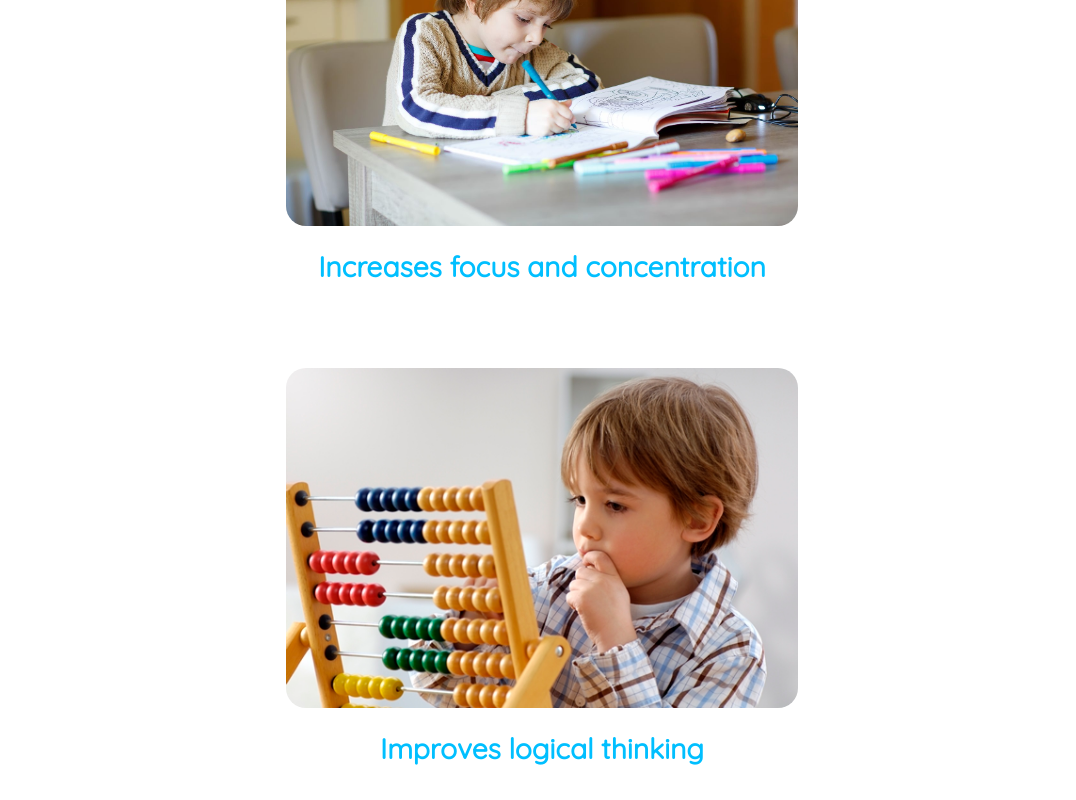
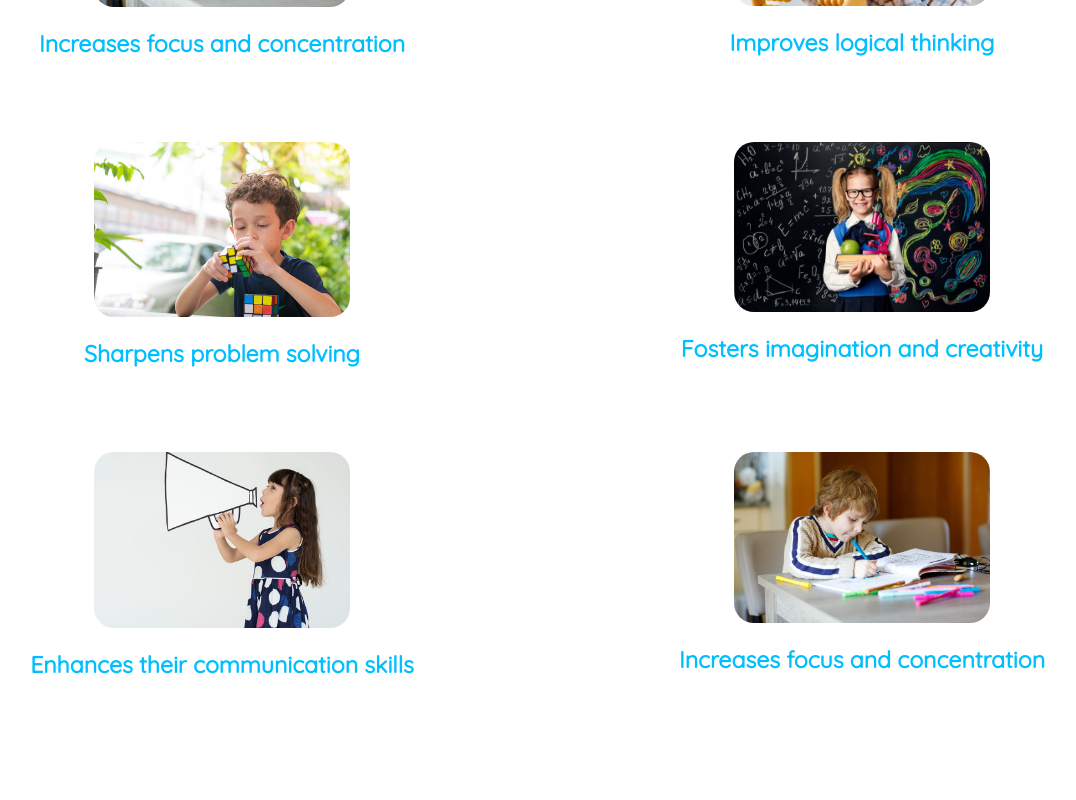
Before and after one commit to shree675/coderskid, a React (Create React App) app: page / in a window 1280 px wide. Shown: the part 3300-4100 px from the top of the page, without its empty margins (98-1174 px from the left). Built offline with nearby package versions, Linux system fonts and the light colour scheme; no server answers.

Commit message:
added flex

```diff
--- a/src/App.css
+++ b/src/App.css
@@ -482,8 +482,12 @@ li {
   border-radius: 20px;
 }
 
+.future-card {
+  display: flex;
+}
+
 .future-content {
-  font-size: 2.2vw;
+  font-size: 1.8vw;
   /* font-family:'Segoe UI', Tahoma, Geneva, Verdana, sans-serif; */
   font-family: 'Quicksand';
   font-weight: bold;
--- a/src/components/homepage.js
+++ b/src/components/homepage.js
@@ -252,6 +252,7 @@ class HomePage extends Component {
                     <div className="future-card">
                         <br></br>
                         <br></br>
+                        <div style={{flex: `1`}}>
                         <img src={focus} className="future-img"></img>
                         <ScrollAnimation
                             animateIn='animate__slideInUp'
@@ -259,7 +260,10 @@ class HomePage extends Component {
                             duration='0.5'
                             >
                         <div className="future-content">Increases focus and concentration</div>
+
                         </ScrollAnimation>
+                        </div>
+                        <div style={{flex: `1`}}>
                         <img src={logic} className="future-img"></img>
                         <ScrollAnimation
                             animateIn='animate__slideInUp'
@@ -268,6 +272,10 @@ class HomePage extends Component {
                             >
                         <div className="future-content">Improves logical thinking</div>
                         </ScrollAnimation>
+                        </div>
+                        </div>
+                        <div className="future-card">
+                        <div style={{flex: `1`}}>
                         <img src={solve} className="future-img"></img>
                         <ScrollAnimation
                             animateIn='animate__slideInUp'
@@ -276,6 +284,8 @@ class HomePage extends Component {
                             >
                         <div className="future-content">Sharpens problem solving</div>
                         </ScrollAnimation>
+                        </div>
+                        <div style={{flex: `1`}}>
                         <img src={creative} className="future-img"></img>
                         <ScrollAnimation
                             animateIn='animate__slideInUp'
@@ -284,6 +294,10 @@ class HomePage extends Component {
                             >
                         <div className="future-content">Fosters imagination and creativity</div>
                         </ScrollAnimation>
+                        </div>
+                        </div>
+                        <div className="future-card">
+                        <div style={{flex: `1`}}>
                         <img src={speak} className="future-img"></img>
                         <ScrollAnimation
                             animateIn='animate__slideInUp'
@@ -292,16 +306,28 @@ class HomePage extends Component {
                             >
                         <div className="future-content">Enhances their communication skills</div>
                         </ScrollAnimation>
+                        </div>
+                        <div style={{flex: `1`}}>
+                        <img src={focus} className="future-img"></img>
+                        <ScrollAnimation
+                            animateIn='animate__slideInUp'
+                            animateOnce={true}
+                            duration='0.5'
+                            >
+                        <div className="future-content">Increases focus and concentration</div>
+
+                        </ScrollAnimation>
+                        </div>
+                        </div>
                         <div style={{height: `220px`}}></div>
                         <div style={{fontSize: `3vw`, fontFamily: `Quicksand`, color: `black`, fontWeight: `bold`}}> So, why wait?</div>
                         <Link to='/form' >
                         <button className="headBut2">Book A Free Class Now!</button>
                         </Link>
                     </div>
-                </div>
 
                 {/* </Parallax>
-                        </ParallaxProvider>            */}
+                        </ParallaxProvider> */}
 
                 <div style={{height: `400px`}}></div>
 
```
